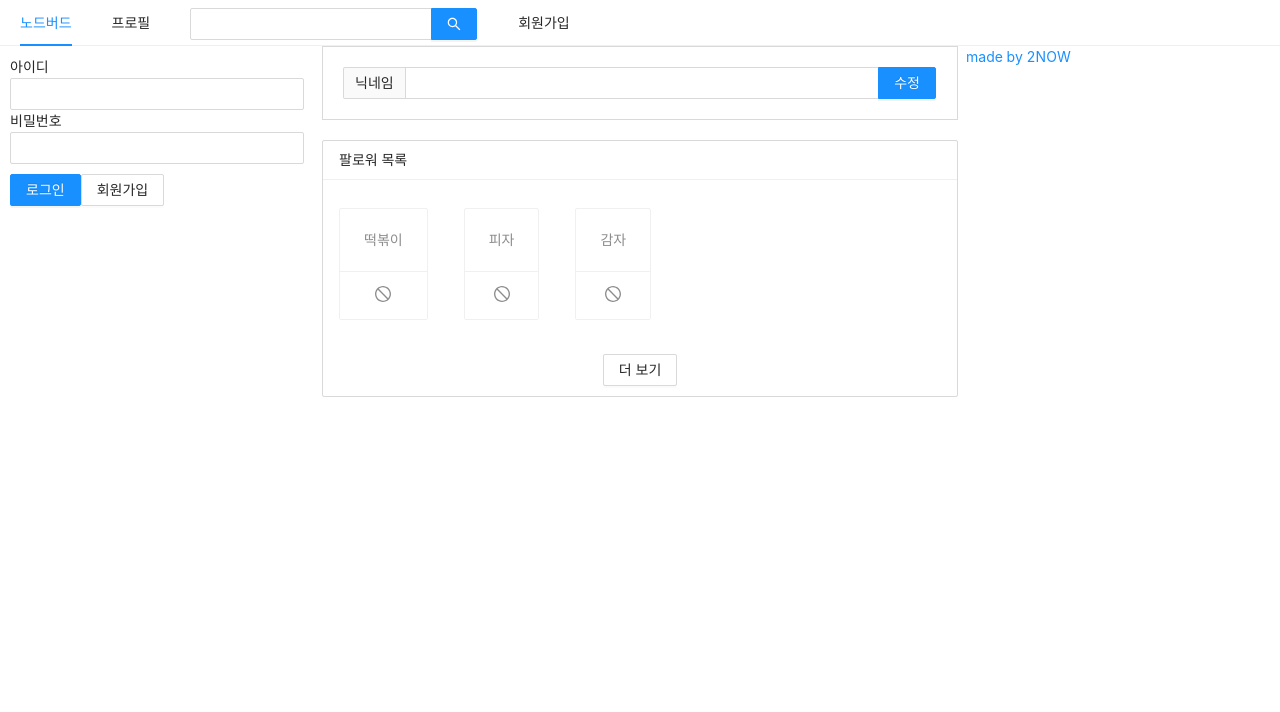
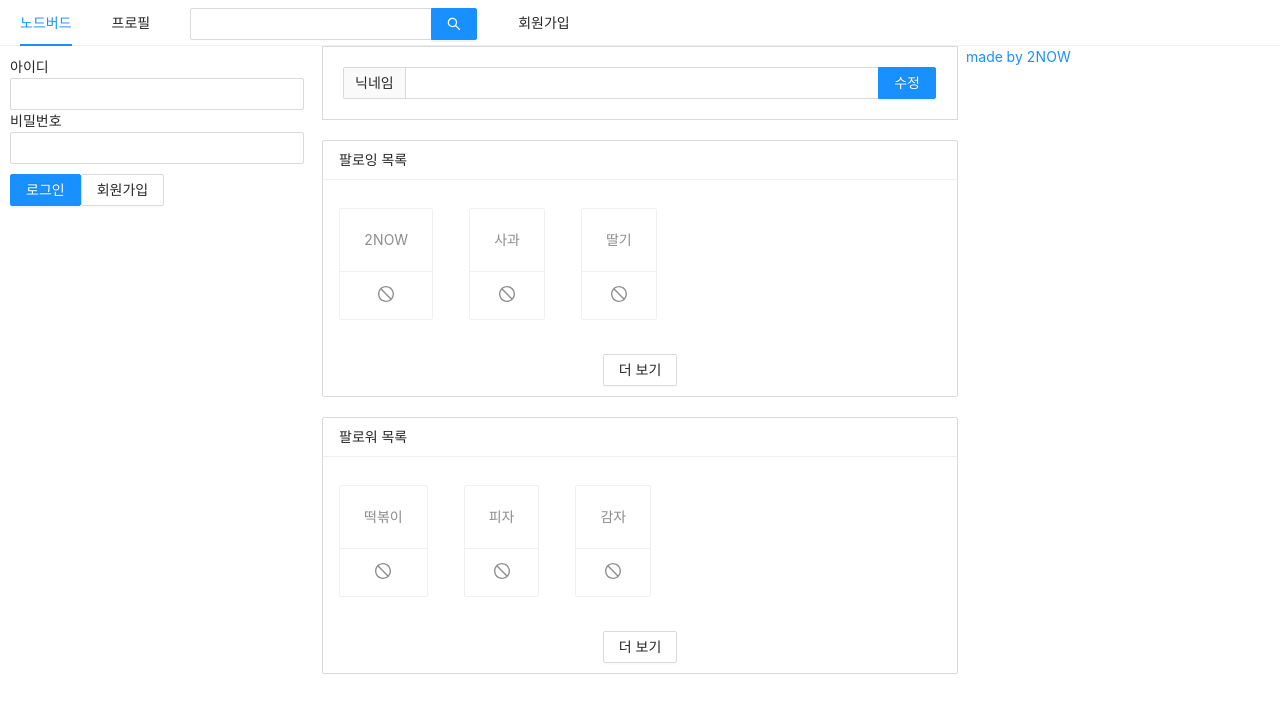
Before and after one commit to 2-NOW/node-bird, a Next.js app in the folder front/: page /profile in a window 1280 px wide. Shown: the top 712 px of the page. Built offline with nearby package versions, Linux system fonts and the light colour scheme.

Commit message:
follow list

```diff
--- a/front/components/FollowerList.js
+++ b/front/components/FollowList.js
@@ -2,7 +2,7 @@ import { Button, Card, List } from 'antd';
 import PropTypes from 'prop-types';
 import { StopOutlined } from '@ant-design/icons';
 
-const FollowerList = ({ header, data }) => {
+const FollowList = ({ header, data }) => {
   return (
     <List
       style={{ marginBottom: 20 }}
@@ -27,9 +27,9 @@ const FollowerList = ({ header, data }) => {
   );
 };
 
-FollowerList.propTypes = {
+FollowList.propTypes = {
   header: PropTypes.string.isRequired,
   data: PropTypes.array.isRequired,
 };
 
-export default FollowerList;
+export default FollowList;
--- a/front/components/FollowingList.js
+++ /dev/null
@@ -1,5 +0,0 @@
-const FollowingList = () => {
-  return <div></div>;
-};
-
-export default FollowingList;
--- a/front/pages/profile.js
+++ b/front/pages/profile.js
@@ -1,8 +1,7 @@
 import AppLayout from '../components/AppLayout';
 import Head from 'next/head';
 import NicknameEditForm from '../components/NicknameEditForm';
-import FollowerList from '../components/FollowerList';
-import FollowingList from '../components/FollowingList';
+import FollowList from '../components/FollowList';
 
 const Profile = () => {
   const followingList = [
@@ -23,8 +22,8 @@ const Profile = () => {
       </Head>
       <AppLayout>
         <NicknameEditForm />
-        <FollowingList header="팔로잉 목록" data={followingList} />
-        <FollowerList header="팔로워 목록" data={followerList} />
+        <FollowList header="팔로잉 목록" data={followingList} />
+        <FollowList header="팔로워 목록" data={followerList} />
       </AppLayout>
     </>
   );
```
